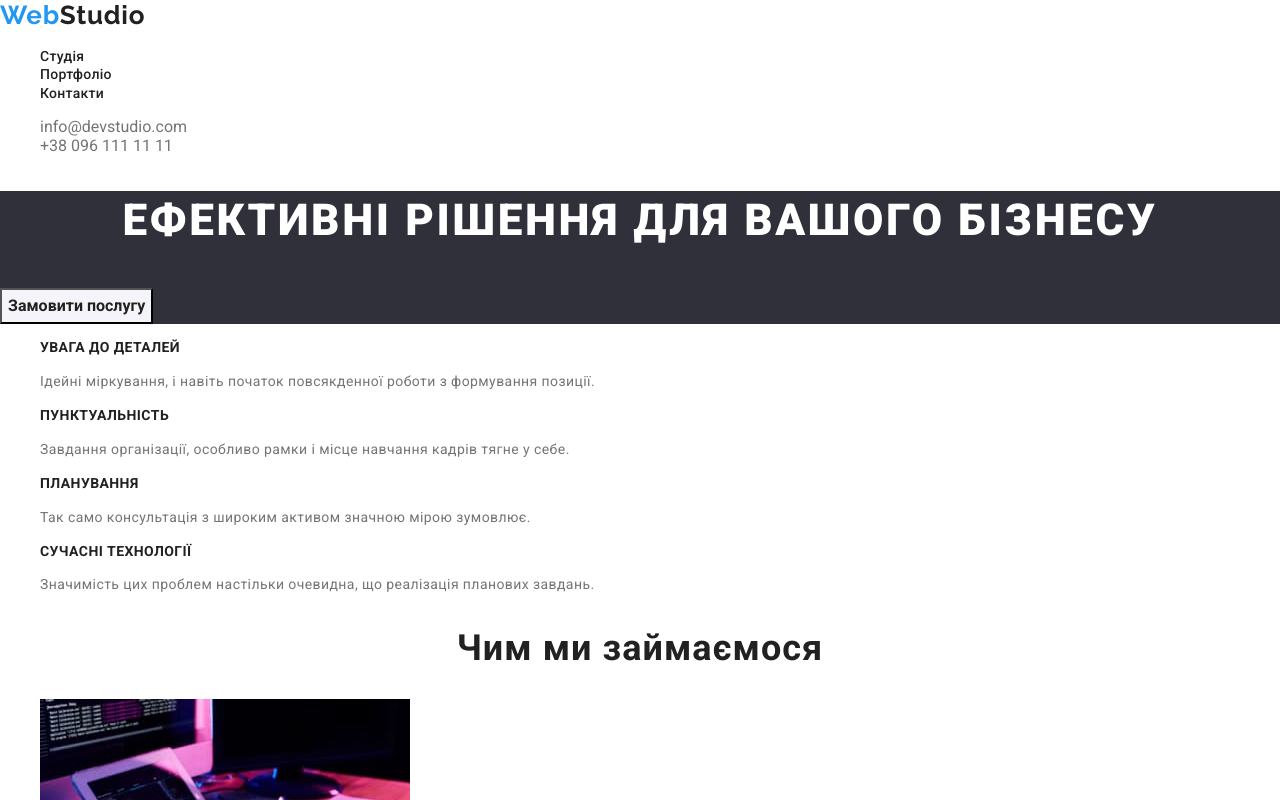
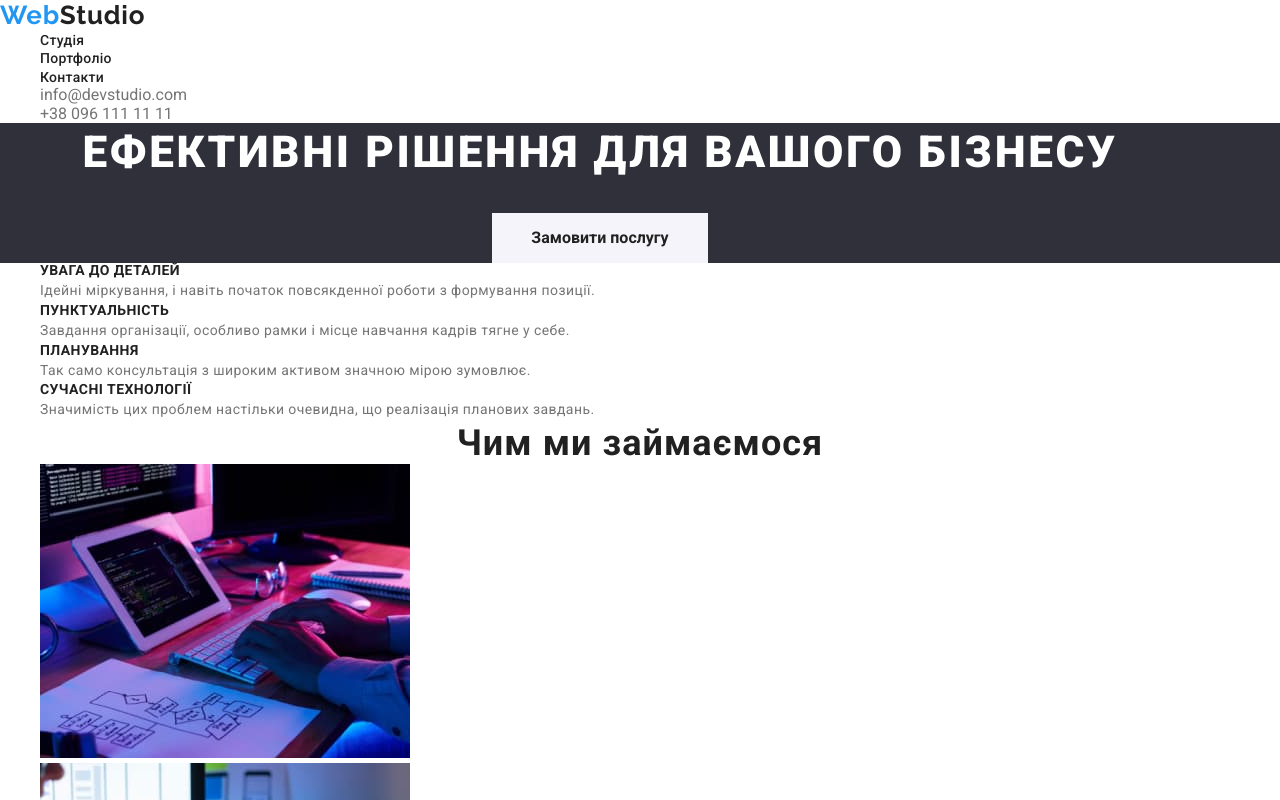
Before and after one commit to Kilativ54/goit-markup-hw-03, a plain HTML site: page index.html in a window 1280 px wide. Shown: the top 800 px of the page. Drawn offline with nearby package versions, Linux system fonts and the light colour scheme.

Commit message:
стилізував кнопки, додав декілька контейнерів,

```diff
--- a/css/styles.css
+++ b/css/styles.css
@@ -1,3 +1,23 @@
+html {
+	box-sizing:border-box;
+}
+*,
+*::before,
+*::after {
+	box-sizing: inherit;
+}
+
+h1,
+h2,
+h3,h4,
+h5,
+h6,
+p,
+ul{
+margin-bottom: 0;
+margin-top:0;
+}
+
 :root {
 	--brand-color: #757575;
 	--button-color: #2196F3;
@@ -5,6 +25,7 @@
  }
 
 body{
+	margin:0;
 	font-family:'Roboto', Sans-serif;
 	background: #FFFFFF;;
 	color:var(--brand-color);
@@ -45,8 +66,15 @@ list-style-type: none;
 	text-decoration: none;
 }
 .nav-ul{
-	list-style-type: none;
+		list-style-type: none;
 	}
+	/* .site-nav{
+		display: flex; */
+	/* }
+	.site-nav .item:not(:last-child) {
+		margin-righ: 50px;
+	} */
+
 /* Footer */
 
 .foot{
@@ -70,12 +98,13 @@ text-decoration: none;
 /* main first*/
  .hero{
 	background:#2F303A;
+	text-align: center;
  }
  .hero-tytle{
+margin-bottom: 30px;
 font-weight: 900;
 font-size: 44px;
 line-height: 1.36;
-text-align: center;
 letter-spacing: 0.06em;
 text-transform: uppercase;
 color: #FFFFFF;
@@ -86,6 +115,10 @@ font-size: 16px;
 line-height: 1.88;
 color: var(--tytle-color);
 background: #F5F4FA;
+min-width: 216px;
+border: none;
+padding: 10px 32px;
+text-align: center;
  }
  .button:focus,.button:hover{
 	background: var(--button-color);
@@ -127,16 +160,23 @@ letter-spacing: 0.03em;
 	/* main second */
 
 .button-secondary{
+display: inline-block;
+padding: 6px 22px;
+min-width: 73px;
+border: none;
+border-radius: 4px;
 font-weight: 500;
 font-size: 16px;
 line-height: 1.62;
 letter-spacing: 0.03em;
 color: var(--tytle-color);
 background: #F5F4FA;
+text-align: center;
 	}
 	.button-secondary:focus,.button-secondary:hover{
 		background: var(--button-color);
 		color:#FFFFFF;
+
 	}
 
 .tytel-portf{
@@ -154,3 +194,7 @@ color:var(--brand-color);
 	a{
 		text-decoration: none;
 	}
+ /* container */
+ .container{
+	width: 1200px;
+ }
--- a/index.html
+++ b/index.html
@@ -20,21 +20,22 @@
 
   <body>
     <header>
+		<div class="container">
 			<nav>
 				<a class="logo" href="" title="Головна сторінка"
 				  ><span class="logo-web">Web</span
 				  ><span class="logo-studio">Studio</span></a
 				>
-        <ul class="nav-ul">
-          <li>
+				<ul class="nav-ul site-nav">
+				  <li class="item">
 					 <a class="nav-link" href="./index.html" title="Студія">Студія</a>
 				  </li>
-          <li>
+				  <liclass="item">
 					 <a class="nav-link" href="./portfolio.html" title="Портфоліо"
 						>Портфоліо</a
 					 >
 				  </li>
-          <li><a class="nav-link" href="" title="Контакти">Контакти</a></li>
+				  <li class="item"><a class="nav-link" href="" title="Контакти">Контакти</a></li>
 				</ul>
 			 </nav>
 			 <ul class="nav-ul">
@@ -47,11 +48,16 @@
 				  <a class="nav-contact" href="tel:+380961111111">+38 096 111 11 11</a>
 				</li>
 			 </ul>
+		</div>
+
     </header>
     <main>
       <section class="hero">
+			<div class="container">
 				<h1 class="hero-tytle">Ефективні рішення для вашого бізнесу</h1>
 				<button class="button" type="button">Замовити послугу</button>
+			</div>
+
       </section>
       <section>
         <h2 hidden>Особливості</h2>
```
Also changed, not shown: portfolio.html (+14 -5 lines). Lines whose indentation alone changed are shown as unchanged.
